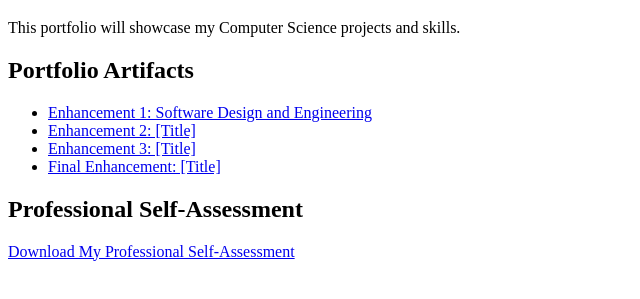
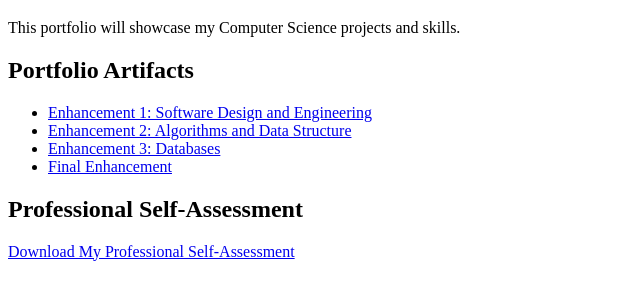
Before and after one commit to seungkang1/seungkang1.github.io, a plain HTML site: page index.html in a window 1280 px wide. Shown: the part 61-360 px from the top of the page, without its empty margins (0-640 px from the left). Drawn offline with Linux system fonts and the light colour scheme.

Commit message:
Update index.html

```diff
--- a/index.html
+++ b/index.html
@@ -10,9 +10,9 @@
     <h2>Portfolio Artifacts</h2>
     <ul>
         <li><a href="enhancement1.html">Enhancement 1: Software Design and Engineering</a></li>
-        <li><a href="enhancement2.html">Enhancement 2: [Title]</a></li>
-        <li><a href="enhancement3.html">Enhancement 3: [Title]</a></li>
-        <li><a href="final-enhancement.html">Final Enhancement: [Title]</a></li>
+        <li><a href="enhancement2.html">Enhancement 2: Algorithms and Data Structure</a></li>
+        <li><a href="enhancement3.html">Enhancement 3: Databases</a></li>
+        <li><a href="final-enhancement.html">Final Enhancement</a></li>
     </ul>
 
 
```
